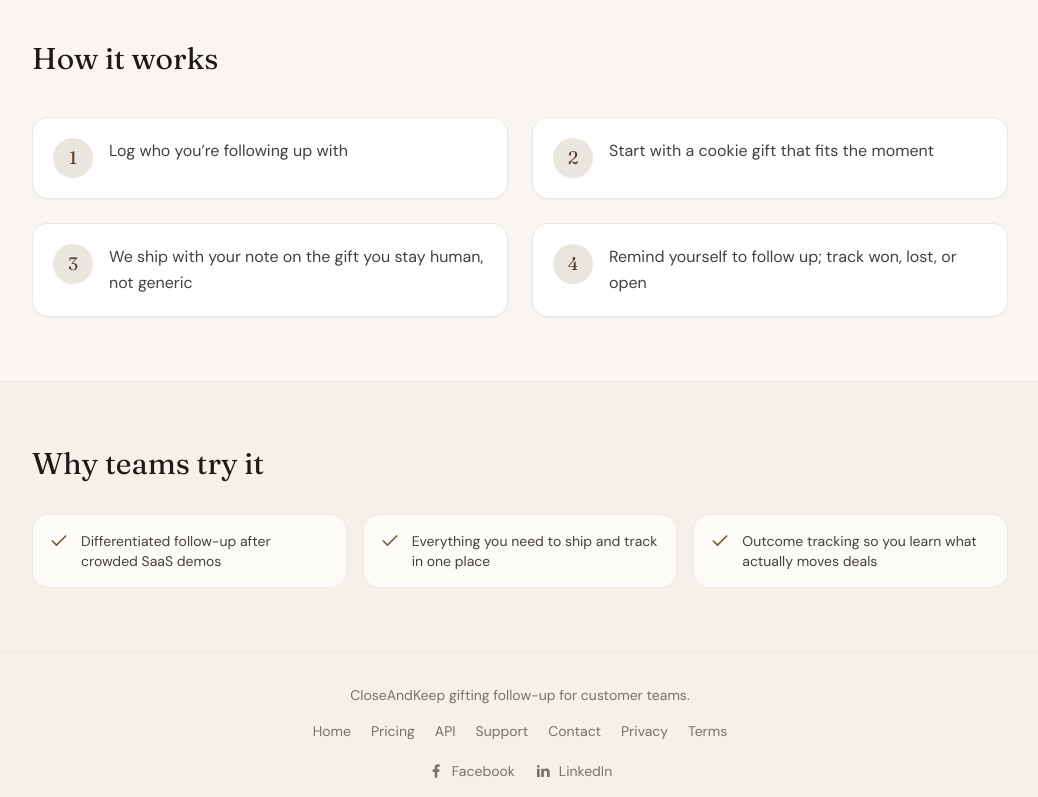
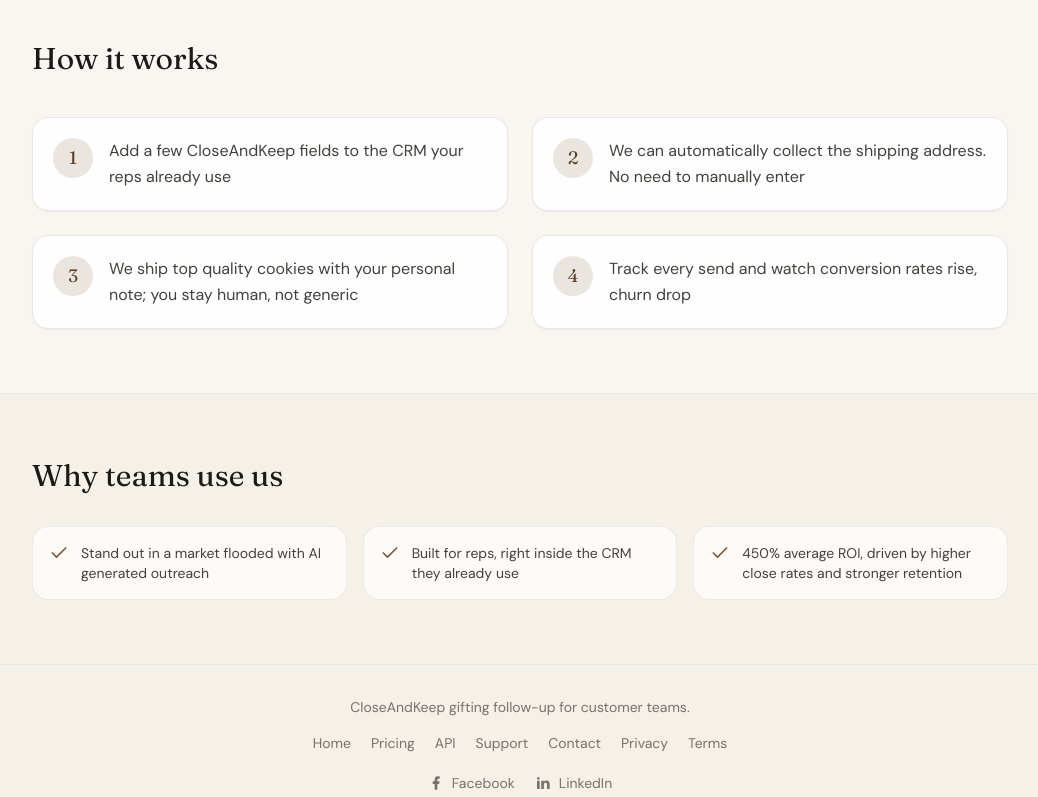
Before and after one commit to CloseAndKeep/CloseAndKeep, a Next.js app in the folder web/: page / in a window 1280 px wide. Shown: the part 551-1348 px from the top of the page, without its empty margins (120-1158 px from the left). Built offline with nearby package versions, Linux system fonts and the light colour scheme; no server answers.

Commit message:
Update homepage How it works and Why teams use us copy.

```diff
--- a/web/app/(marketing)/page.tsx
+++ b/web/app/(marketing)/page.tsx
@@ -19,10 +19,10 @@
 };
 
 const steps = [
-  "Log who you’re following up with",
-  "Start with a cookie gift that fits the moment",
-  "We ship with your note on the gift you stay human, not generic",
-  "Remind yourself to follow up; track won, lost, or open",
+  "Add a few CloseAndKeep fields to the CRM your reps already use",
+  "We can automatically collect the shipping address. No need to manually enter",
+  "We ship top quality cookies with your personal note; you stay human, not generic",
+  "Track every send and watch conversion rates rise, churn drop",
 ];
 
 const jsonLd = {
@@ -102,13 +102,13 @@
 
       <section className="mx-auto max-w-5xl px-4 py-16 sm:px-6">
         <h2 className="font-display text-2xl text-espresso sm:text-3xl">
-          Why teams try it
+          Why teams use us
         </h2>
         <ul className="mt-8 grid gap-4 sm:grid-cols-3">
           {[
-            "Differentiated follow-up after crowded SaaS demos",
-            "Everything you need to ship and track in one place",
-            "Outcome tracking so you learn what actually moves deals",
+            "Stand out in a market flooded with AI generated outreach",
+            "Built for reps, right inside the CRM they already use",
+            "450% average ROI, driven by higher close rates and stronger retention",
           ].map((text) => (
             <li
               key={text}
```
